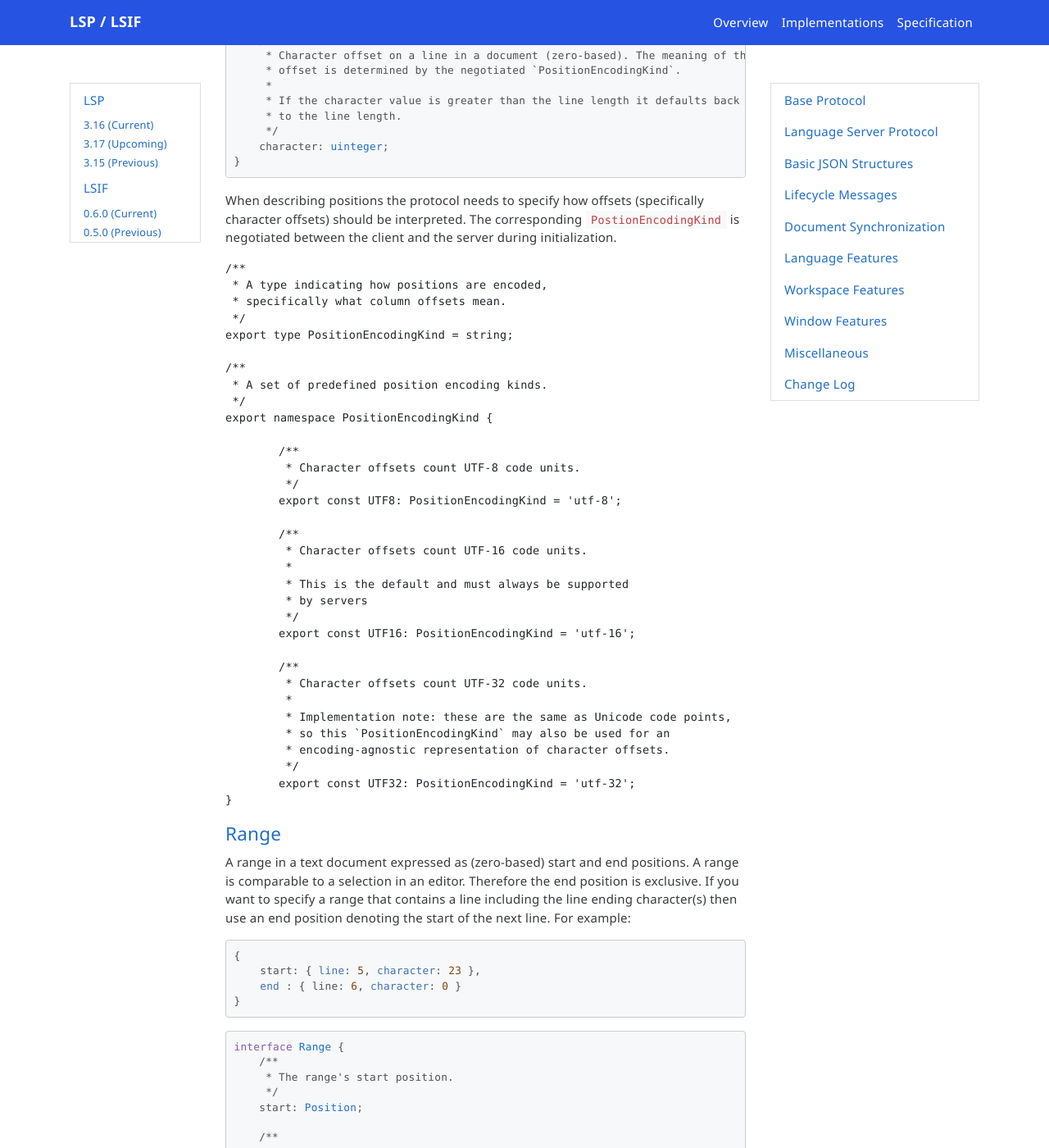
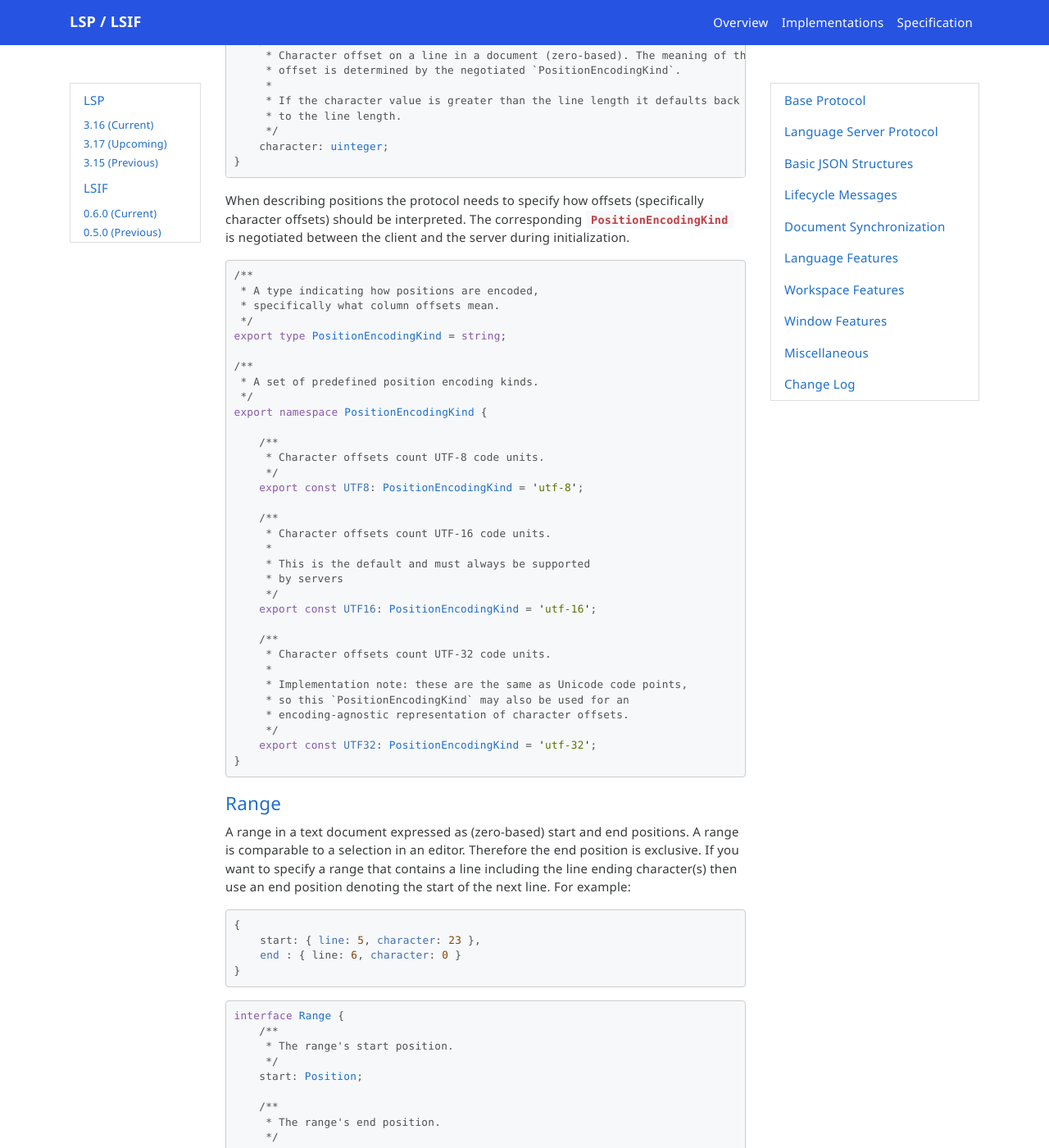
Before and after one commit to microsoft/language-server-protocol, a Jekyll site: the page built from _specifications/lsp/3.17/specification.md, in a window 1280 px wide and 1400 px high, scrolled down 13157 px. Shown: the whole window at 82% size. Built offline with Jekyll 4.4.1, drawn with Linux system fonts in a browser that asks for light colours; nearby versions of some CDN libraries; emoji names are drawn with the system emoji font; comment, search, counter and statistics services are not loaded; some of the changed text lies outside the part shown.

Commit message:
Minor tweaks to position encoding

````diff
--- a/_specifications/lsp/3.17/types/position.md
+++ b/_specifications/lsp/3.17/types/position.md
@@ -21,9 +21,12 @@
 ```
 
 When describing positions the protocol needs to specify how offsets (specifically character offsets) should be interpreted.
-The corresponding `PostionEncodingKind` is negotiated between the client and the server during initialization.
+The corresponding `PositionEncodingKind` is negotiated between the client and the server during initialization.
 
-```typscript
+<div class="anchorHolder"><a href="#positionEncodingKind" name="positionEncodingKind" class="linkableAnchor"></a></div>
+
+
+```typescript
 /**
  * A type indicating how positions are encoded,
  * specifically what column offsets mean.
````
Also changed, not shown: _data/linkableTypes.yml (+3 -9 lines).
